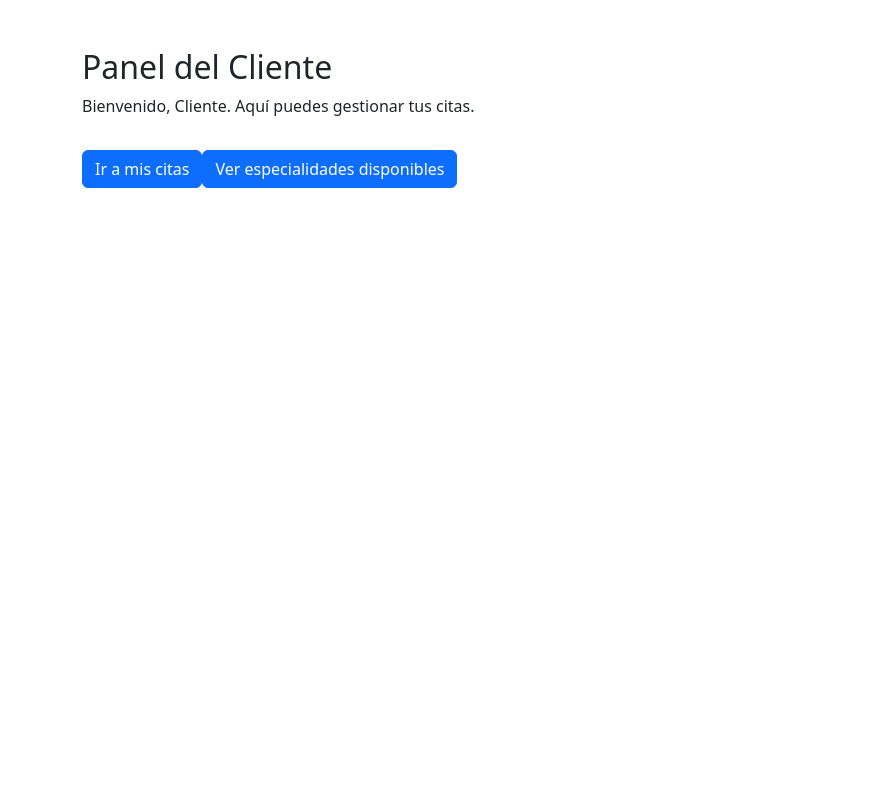
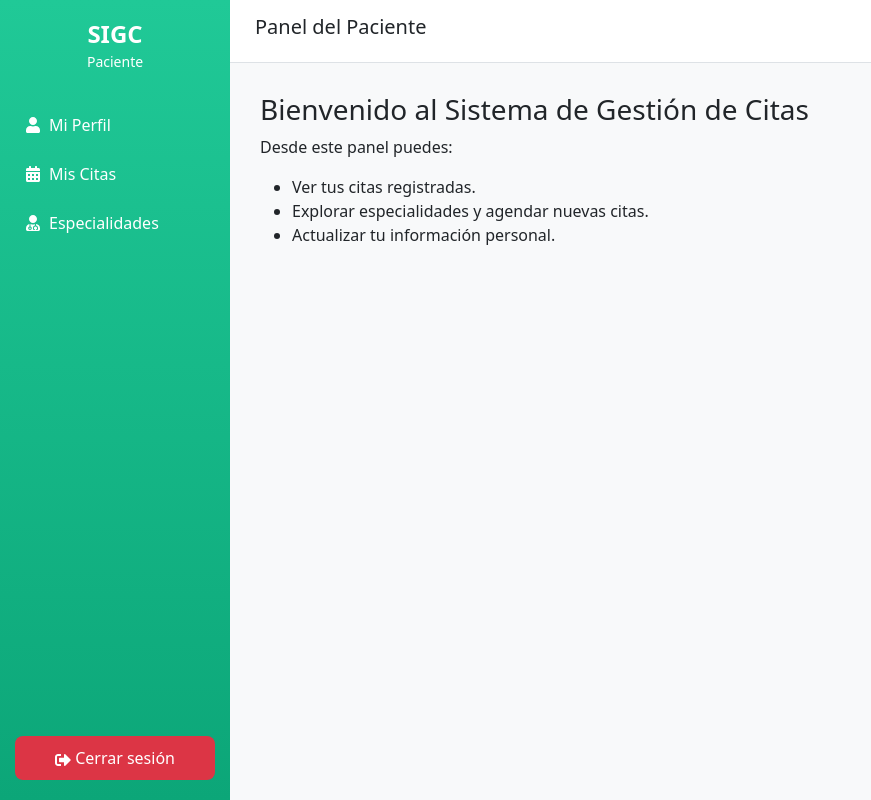
Before and after one commit to Zahel-sys/sigc-frontend, a React (Vite) app: page /cliente in a window 1280 px wide. Shown: the whole page, without its empty margins (0-871 px from the left). Built offline with nearby package versions, Linux system fonts and the light colour scheme; sample sign-in values are in the browser's storage.

Commit message:
feat(SIGC-9): rediseño del panel del cliente con layout moderno y gestión de citas

```diff
--- /dev/null
+++ b/src/layouts/ClienteLayout.jsx
@@ -0,0 +1,42 @@
+import { Link, useNavigate } from "react-router-dom";
+import { FaUserMd, FaCalendarAlt, FaSignOutAlt, FaUser } from "react-icons/fa";
+import "../styles/ClienteLayout.css";
+
+export default function ClienteLayout({ children }) {
+  const navigate = useNavigate();
+
+  const handleLogout = () => {
+    localStorage.clear();
+    navigate("/");
+  };
+
+  return (
+    <div className="cliente-layout">
+      {/* Sidebar */}
+      <aside className="sidebar-cliente">
+        <div className="sidebar-header">
+          <h4>SIGC</h4>
+          <small>Paciente</small>
+        </div>
+
+        <nav className="sidebar-menu">
+          <Link to="/cliente" className="sidebar-link"><FaUser /> Mi Perfil</Link>
+          <Link to="/cliente/citas" className="sidebar-link"><FaCalendarAlt /> Mis Citas</Link>
+          <Link to="/especialidades" className="sidebar-link"><FaUserMd /> Especialidades</Link>
+        </nav>
+
+        <button className="btn-logout" onClick={handleLogout}>
+          <FaSignOutAlt /> Cerrar sesión
+        </button>
+      </aside>
+
+      {/* Contenido principal */}
+      <main className="main-cliente">
+        <header className="topbar-cliente">
+          <h5>Panel del Paciente</h5>
+        </header>
+        <div className="content-cliente">{children}</div>
+      </main>
+    </div>
+  );
+}
--- a/src/pages/CitasCliente.jsx
+++ b/src/pages/CitasCliente.jsx
@@ -1,16 +1,62 @@
-import NavbarCliente from "../components/NavbarCliente";
+import { useEffect, useState } from "react";
+import ClienteLayout from "../layouts/ClienteLayout";
+import api from "../services/api";
 
-export default function CitaConfirmada() {
+export default function CitasCliente() {
+  const [citas, setCitas] = useState([]);
+
+  const cargarCitas = async () => {
+    const res = await api.get("/citas");
+    setCitas(res.data);
+  };
+
+  const eliminarCita = async (id) => {
+    if (confirm("¿Deseas cancelar esta cita?")) {
+      await api.delete(`/citas/${id}`);
+      cargarCitas();
+    }
+  };
+
+  useEffect(() => {
+    cargarCitas();
+  }, []);
+
   return (
-    <>
-      <NavbarCliente />
-      <div className="container mt-5 text-center">
-        <h2 className="text-success mb-3">✅ Cita Agendada</h2>
-        <p>Tu cita ha sido registrada correctamente.</p>
-        <a href="/cliente/citas" className="btn btn-primary mt-3">
-          Ver mis citas
-        </a>
+    <ClienteLayout>
+      <h3 className="mb-4">Mis Citas</h3>
+      <div className="table-responsive">
+        <table className="table table-striped table-hover align-middle">
+          <thead className="table-success">
+            <tr>
+              <th>#</th>
+              <th>Especialidad</th>
+              <th>Doctor</th>
+              <th>Fecha</th>
+              <th>Hora</th>
+              <th>Acciones</th>
+            </tr>
+          </thead>
+          <tbody>
+            {citas.map((c, i) => (
+              <tr key={c.idCita}>
+                <td>{i + 1}</td>
+                <td>{c.especialidad?.nombre}</td>
+                <td>{c.doctor?.nombre}</td>
+                <td>{c.fechaCita}</td>
+                <td>{c.horaCita}</td>
+                <td>
+                  <button
+                    className="btn btn-danger btn-sm"
+                    onClick={() => eliminarCita(c.idCita)}
+                  >
+                    Cancelar
+                  </button>
+                </td>
+              </tr>
+            ))}
+          </tbody>
+        </table>
       </div>
-    </>
+    </ClienteLayout>
   );
 }
--- a/src/pages/DashboardCliente.jsx
+++ b/src/pages/DashboardCliente.jsx
@@ -1,16 +1,15 @@
-import { Link } from "react-router-dom";
+import ClienteLayout from "../layouts/ClienteLayout";
 
 export default function DashboardCliente() {
   return (
-    <div className="container mt-5">
-      <h2>Panel del Cliente</h2>
-      <p>Bienvenido, Cliente. Aquí puedes gestionar tus citas.</p>
-      <Link to="/cliente/citas" className="btn btn-primary mt-3">
-        Ir a mis citas
-      </Link>
-      <Link to="/especialidades" className="btn btn-primary mt-3">
-  Ver especialidades disponibles
-</Link>
-    </div>
+    <ClienteLayout>
+      <h3>Bienvenido al Sistema de Gestión de Citas</h3>
+      <p>Desde este panel puedes:</p>
+      <ul>
+        <li>Ver tus citas registradas.</li>
+        <li>Explorar especialidades y agendar nuevas citas.</li>
+        <li>Actualizar tu información personal.</li>
+      </ul>
+    </ClienteLayout>
   );
 }
--- /dev/null
+++ b/src/styles/ClienteLayout.css
@@ -0,0 +1,79 @@
+.cliente-layout {
+  display: flex;
+  height: 100vh;
+  background: #f8f9fa;
+}
+
+.sidebar-cliente {
+  width: 230px;
+  background: linear-gradient(180deg, #20c997, #0ca678);
+  color: #fff;
+  display: flex;
+  flex-direction: column;
+  padding: 20px 15px;
+}
+
+.sidebar-header {
+  text-align: center;
+  margin-bottom: 30px;
+}
+
+.sidebar-header h4 {
+  margin: 0;
+  font-weight: bold;
+}
+
+.sidebar-menu {
+  flex: 1;
+}
+
+.sidebar-link {
+  display: flex;
+  align-items: center;
+  color: #fff;
+  text-decoration: none;
+  padding: 10px;
+  border-radius: 8px;
+  margin-bottom: 5px;
+  transition: 0.3s;
+}
+
+.sidebar-link:hover {
+  background: rgba(255, 255, 255, 0.2);
+}
+
+.sidebar-link svg {
+  margin-right: 8px;
+}
+
+.btn-logout {
+  border: none;
+  background: #dc3545;
+  color: #fff;
+  padding: 10px;
+  border-radius: 8px;
+  cursor: pointer;
+  transition: 0.2s;
+}
+
+.btn-logout:hover {
+  background: #b02a37;
+}
+
+.main-cliente {
+  flex: 1;
+  display: flex;
+  flex-direction: column;
+}
+
+.topbar-cliente {
+  background: #fff;
+  padding: 15px 25px;
+  border-bottom: 1px solid #dee2e6;
+}
+
+.content-cliente {
+  flex: 1;
+  padding: 30px;
+  overflow-y: auto;
+}
```
